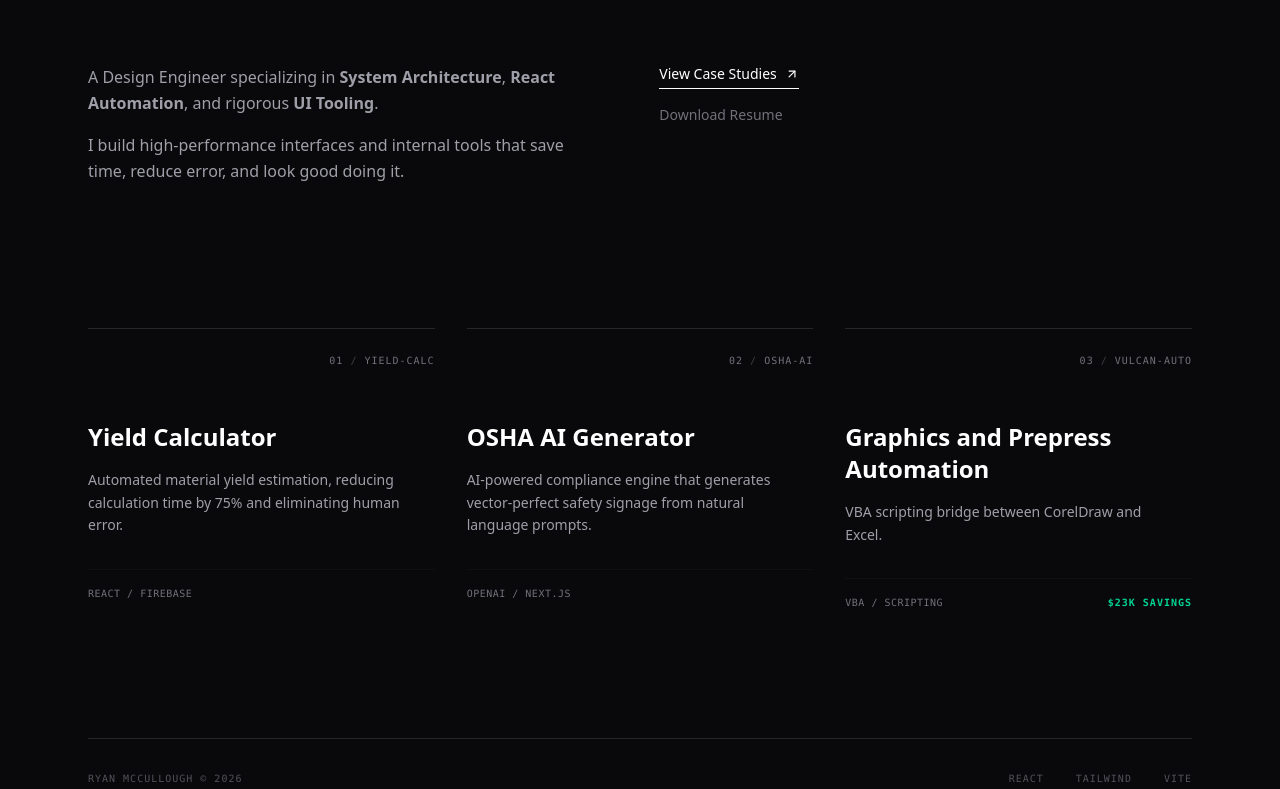
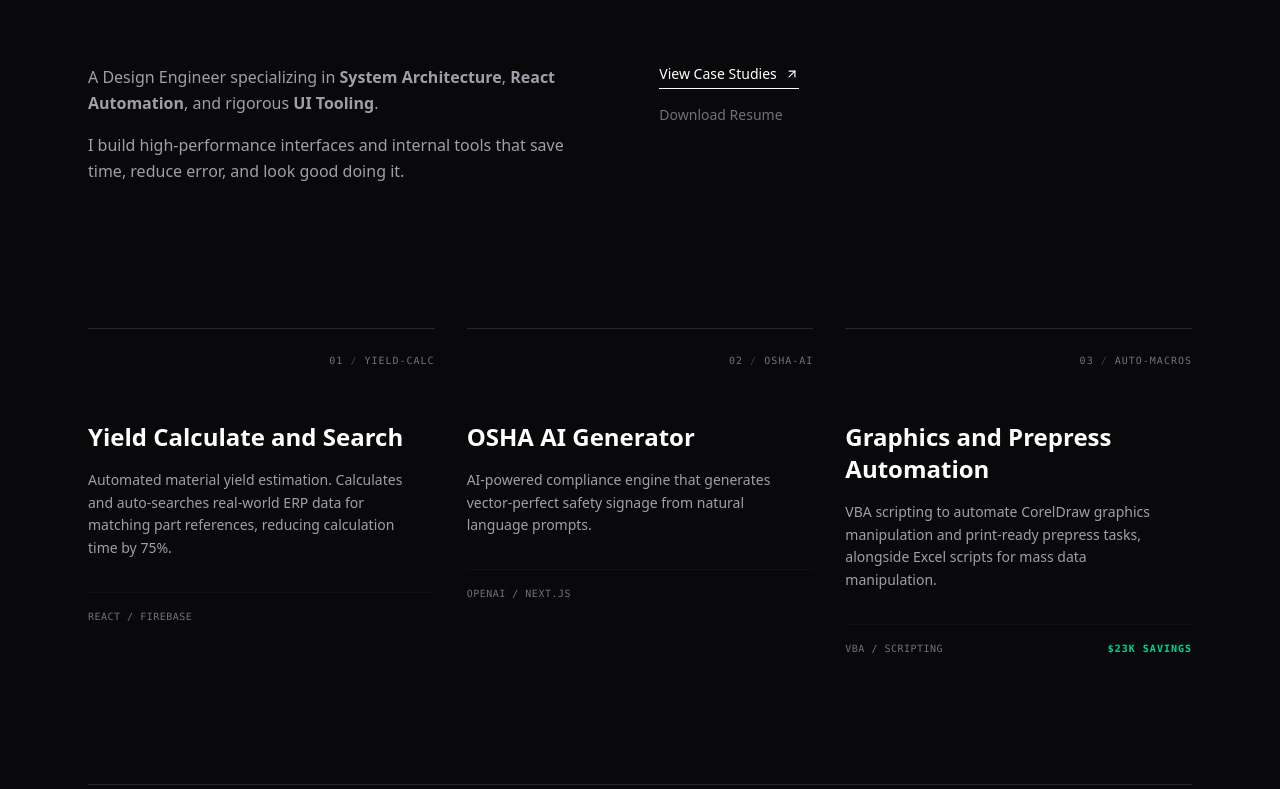
Before and after one commit to ryanbrett/ryanmcc, a React (Vite) app: page / in a window 1280 px wide. Shown: the part 449-1238 px from the top of the page. Built offline with nearby package versions, Linux system fonts and the light colour scheme.

Commit message:
Revise project details in App.tsx
Updated project titles and descriptions for clarity and added new functionality.

```diff
--- a/src/App.tsx
+++ b/src/App.tsx
@@ -12,10 +12,10 @@ export default function App() {
     {
       id: "01",
       short: "YIELD-CALC",
-      title: "Yield Calculator",
-      description: "Automated material yield estimation, reducing calculation time by 75% and eliminating human error.",
+      title: "Yield Calculate and Search",
+      description: "Automated material yield estimation. Calculates and auto-searches real-world ERP data for matching part references, reducing calculation time by 75%.",
       tech: "REACT / FIREBASE",
-      link: "https://yield.ryanmccullough.dev",
+      link: "https://calc.ryanmccullough.dev",
       cols: "col-span-1"
     },
     {
@@ -29,9 +29,9 @@ export default function App() {
     },
     {
       id: "03",
-      short: "VULCAN-AUTO",
+      short: "AUTO-MACROS",
       title: "Graphics and Prepress Automation",
-      description: "VBA scripting bridge between CorelDraw and Excel.",
+      description: "VBA scripting to automate CorelDraw graphics manipulation and print-ready prepress tasks, alongside Excel scripts for mass data manipulation.",
       tech: "VBA / SCRIPTING",
       link: "https://auto.ryanmccullough.dev",
       cols: "col-span-1",
```
